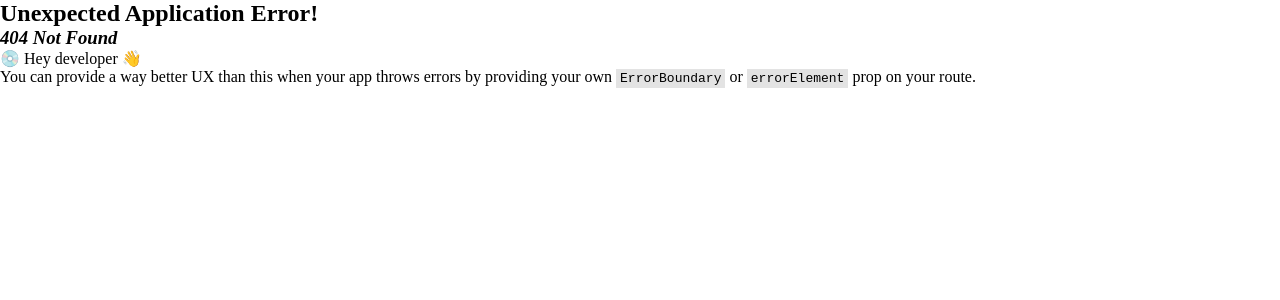
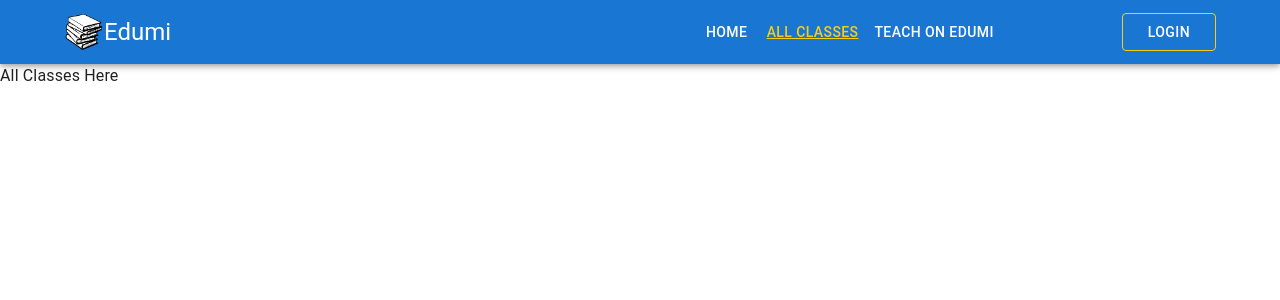
Before and after one commit to ahammadabdullah/edumi-client, a React (Vite) app: page /allclasses in a window 1280 px wide. Before the commit this address had no page. Shown: the top 300 px of the page. Built offline with nearby package versions, Linux system fonts and the light colour scheme.

Commit message:
fix: navbar route

```diff
--- a/package.json
+++ b/package.json
@@ -30,6 +30,7 @@
     "eslint-plugin-react": "^7.33.2",
     "eslint-plugin-react-hooks": "^4.6.0",
     "eslint-plugin-react-refresh": "^0.4.4",
+    "tailwindcss": "^3.3.5",
     "vite": "^5.0.0"
   }
 }
--- /dev/null
+++ b/src/Pages/AllClass/AllClass.jsx
@@ -0,0 +1,5 @@
+const AllClass = () => {
+  return <div>All Classes Here</div>;
+};
+
+export default AllClass;
--- /dev/null
+++ b/src/Pages/TeachOnEdumi/TeachOnEdumi.jsx
@@ -0,0 +1,5 @@
+const TeachOnEdumi = () => {
+  return <div>Teach on edumi here</div>;
+};
+
+export default TeachOnEdumi;
--- /dev/null
+++ b/tailwind.config.js
@@ -0,0 +1,8 @@
+/** @type {import('tailwindcss').Config} */
+export default {
+  content: [],
+  theme: {
+    extend: {},
+  },
+  plugins: [],
+}
```
Also changed, not shown: src/Router/Router.jsx (+13 -3 lines), src/Pages/Home/Home.jsx (renamed from src/Pages/Home.jsx), src/Pages/Login/Login.jsx (renamed from src/Pages/Login.jsx), src/Pages/Register/Register.jsx (renamed from src/Pages/Register.jsx), 2 other files (tests, documents, lock files or other folders).
